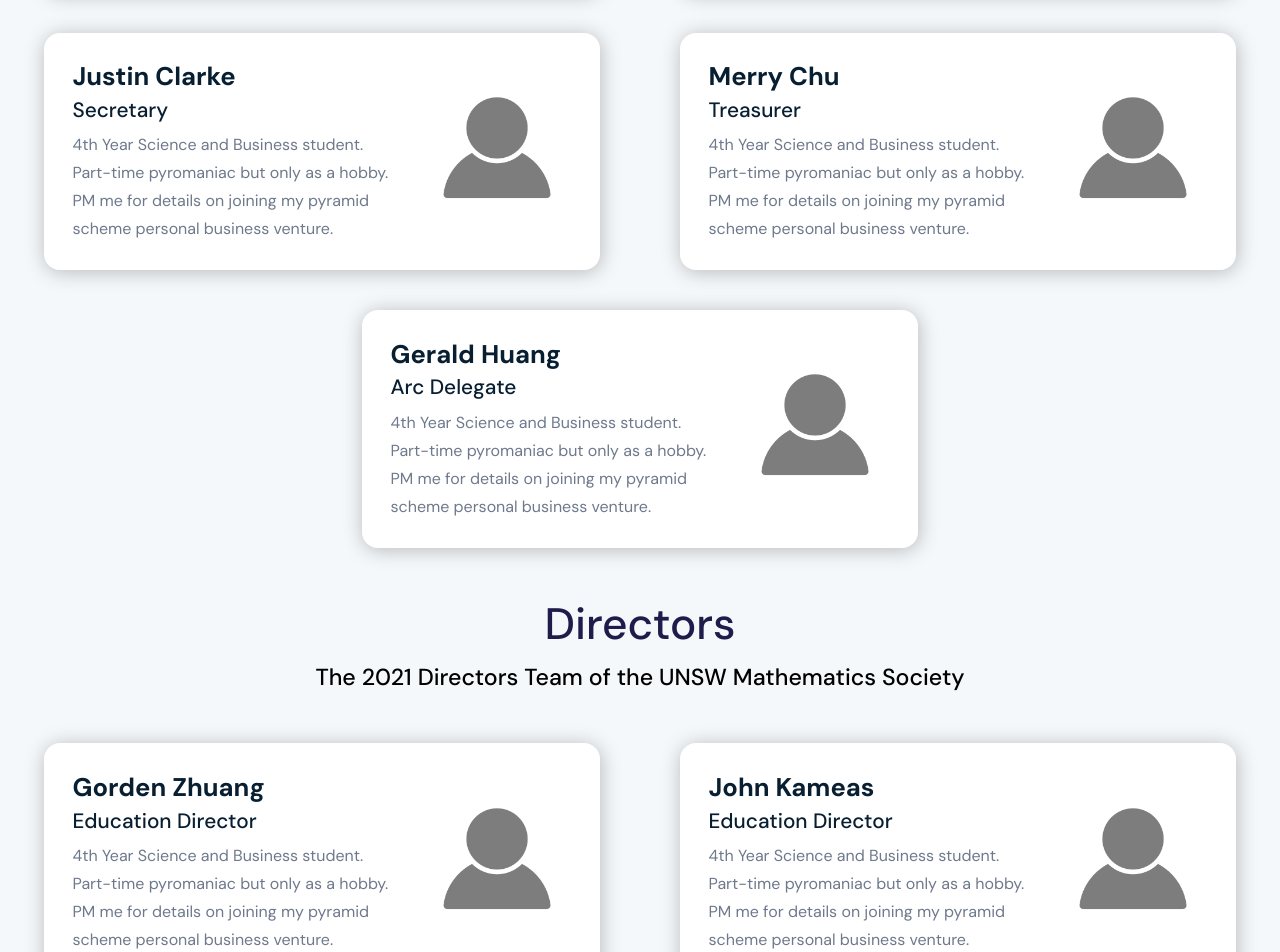
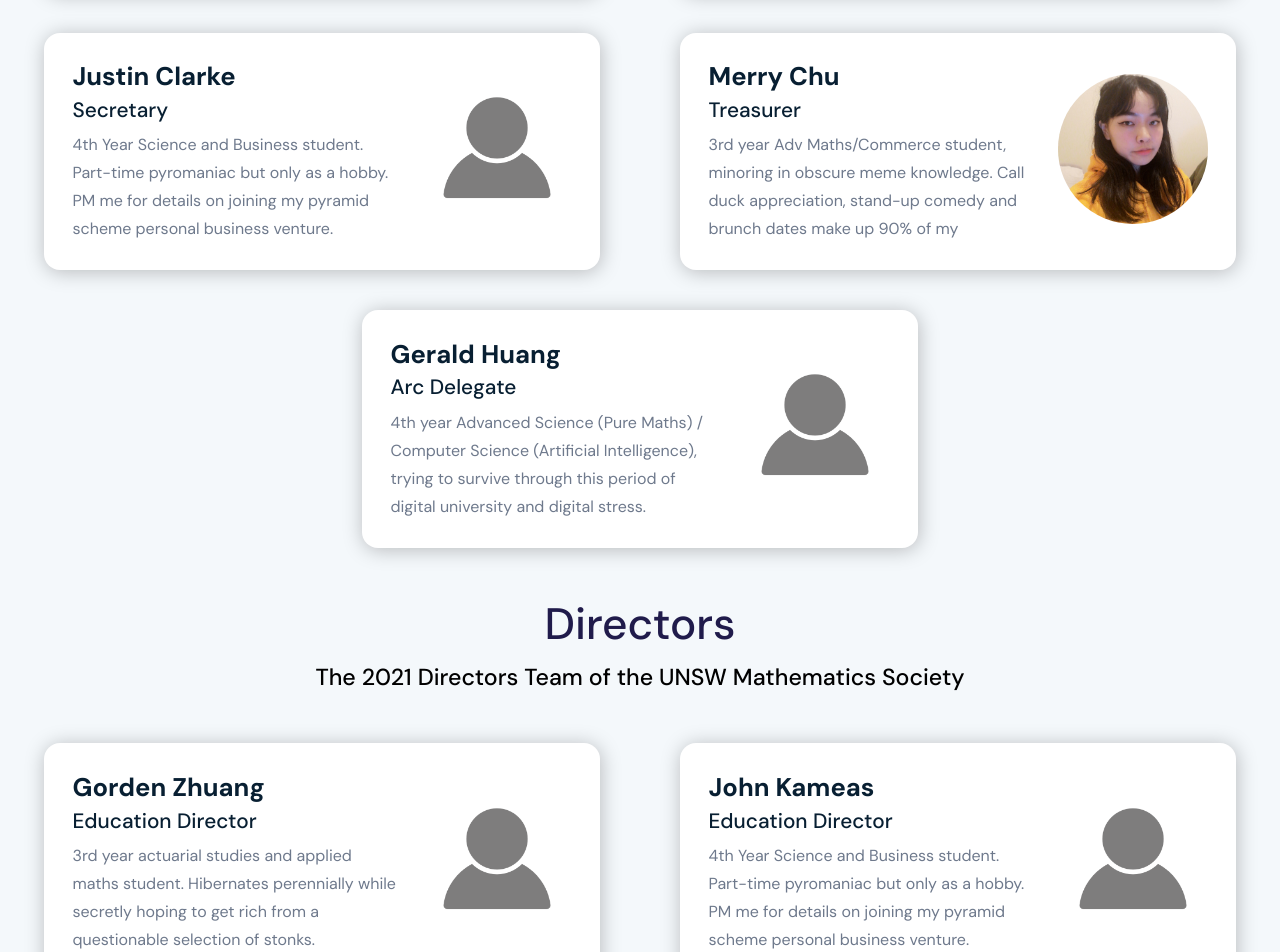
Before and after one commit to MathSocUNSW/mathsoc-website, a Next.js app in the folder frontend/: page /about/team in a window 1280 px wide. Shown: the part 740-1692 px from the top of the page. Built offline with nearby package versions, Linux system fonts and the light colour scheme.

Commit message:
Update some data and components

```diff
--- a/frontend/src/components/Profile.tsx
+++ b/frontend/src/components/Profile.tsx
@@ -8,12 +8,12 @@ export interface profileData {
   name: string;
   role: string;
   description?: string;
-  imageURL?: string;
+  imagePath?: string;
 }
 
 const DEFAULT_PROFILE_IMAGE = "/images/team/blank_profile.png";
 
-const Profile: React.FC<profileData> = ({ name, role, description, imageURL }) => {
+const Profile: React.FC<profileData> = ({ name, role, description, imagePath }) => {
   return (
     <div className={styles.profile}>
       <div className="profileContent">
@@ -30,16 +30,16 @@ const Profile: React.FC<profileData> = ({ name, role, description, imageURL }) =
       </div>
       <div className="profileImage">
         <Image
-          src={imageURL ? imageURL : DEFAULT_PROFILE_IMAGE}
+          src={imagePath ? imagePath : DEFAULT_PROFILE_IMAGE}
           alt={`${name} photo`}
           height={150}
           width={150}
-          quality={75}
+          quality={50}
           className={styles.personImage}
           priority={true}
         />
         {/* <img
-          src={imageURL ? imageURL : DEFAULT_PROFILE_IMAGE}
+          src={imagePath ? imagePath : DEFAULT_PROFILE_IMAGE}
           alt={`${name} photo`}
           className={styles.personImage}
         ></img> */}
--- a/frontend/src/data/directorsData.ts
+++ b/frontend/src/data/directorsData.ts
@@ -19,10 +19,29 @@ interface portfolio {
 const directorsData: portfolio[] = [
   {
     role: "Education",
-    directors: [{ name: "John Kameas" }, { name: "Raymond Li" }, { name: "Gorden Zhuang" }]
+    directors: [
+      { name: "John Kameas" },
+      { name: "Raymond Li" },
+      {
+        name: "Gorden Zhuang",
+        description:
+          "3rd year actuarial studies and applied maths student. Hibernates perennially while secretly hoping to get rich from a questionable selection of stonks."
+      }
+    ]
   },
   { role: "Corporate Events", directors: [{ name: "Ting Li" }, { name: "Andrew William" }] },
-  { role: "Social Events", directors: [{ name: "Vedant Rampal" }, { name: "Daniel Kim" }] },
+  {
+    role: "Social Events",
+    directors: [
+      { name: "Vedant Rampal" },
+      {
+        name: "Daniel Kim",
+        description: `2nd Year Computer Science/Statistics Student.
+          My vision for MathSoc: Make the supreme meme dream team`,
+        imagePath: "/images/team/DanielKim.jpg"
+      }
+    ]
+  },
   { role: "Human Resources", directors: [{ name: "Katherine Bai" }, { name: "Christopher Wu" }] },
   { role: "IT", directors: [{ name: "Andrew Xie" }] },
   {
--- a/frontend/src/data/executivesData.ts
+++ b/frontend/src/data/executivesData.ts
@@ -2,14 +2,26 @@ interface executive {
   name: string;
   description?: string;
   role: "President" | "Vice President" | "Secretary" | "Treasurer" | "Arc Delegate";
+  imagePath?: string;
 }
 
 const executivesData: executive[] = [
   { name: "Grace Li", role: "President" },
   { name: "Philton Zhu", role: "Vice President" },
   { name: "Justin Clarke", role: "Secretary" },
-  { name: "Merry Chu", role: "Treasurer" },
-  { name: "Gerald Huang", role: "Arc Delegate" }
+  {
+    name: "Merry Chu",
+    role: "Treasurer",
+    description:
+      "3rd year Adv Maths/Commerce student, minoring in obscure meme knowledge. Call duck appreciation, stand-up comedy and brunch dates make up 90% of my personality <3",
+    imagePath: "/images/team/MerryChu.jpg"
+  },
+  {
+    name: "Gerald Huang",
+    role: "Arc Delegate",
+    description:
+      "4th year Advanced Science (Pure Maths) / Computer Science (Artificial Intelligence), trying to survive through this period of digital university and digital stress."
+  }
 ];
 
 export default executivesData;
--- a/frontend/src/pages/about/team.tsx
+++ b/frontend/src/pages/about/team.tsx
@@ -28,7 +28,12 @@ const Team: React.FC = () => {
     // sort directors alphabetically
     const sortedDirectors = role.directors.slice().sort(alphabeticalSort);
     sortedDirectors.forEach((director) => {
-      parsedDirectorsData.push({ name: director.name, role: `${role.role} Director` });
+      parsedDirectorsData.push({
+        name: director.name,
+        role: `${role.role} Director`,
+        description: director.description,
+        imagePath: director.imagePath
+      });
     });
   });
 
@@ -55,7 +60,13 @@ const Team: React.FC = () => {
           ></textarea>
           <Profile name="testing" role="123" description={tempText}></Profile>
           {executivesData.map((person, index) => (
-            <Profile {...person} key={person.name} />
+            <Profile
+              name={person.name}
+              role={person.role}
+              description={person.description}
+              imagePath={person.imagePath}
+              key={person.name}
+            />
           ))}
         </section>
         <Typography variant="h2" align="center">
@@ -66,7 +77,13 @@ const Team: React.FC = () => {
         </Typography>
         <section className={styles.cardsContainer}>
           {parsedDirectorsData.map((person, index) => (
-            <Profile {...person} key={person.name} />
+            <Profile
+              name={person.name}
+              role={person.role}
+              description={person.description}
+              imagePath={person.imagePath}
+              key={person.name}
+            />
           ))}
         </section>
       </Container>
```
Also changed, not shown: frontend/public/images/team/DanielKim.jpg (added), frontend/public/images/team/MerryChu.jpg (added).
